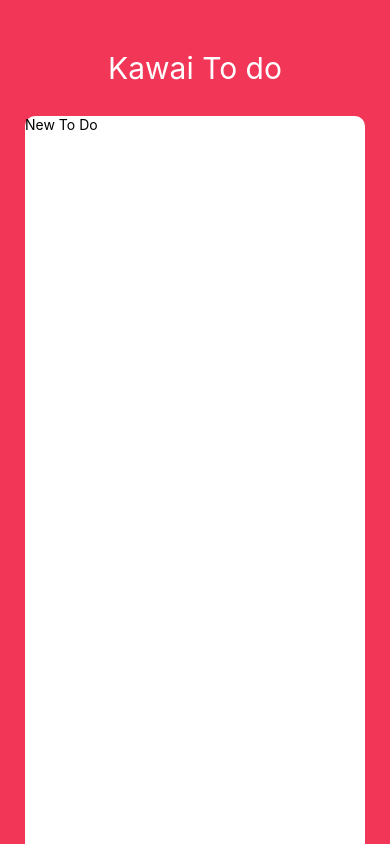
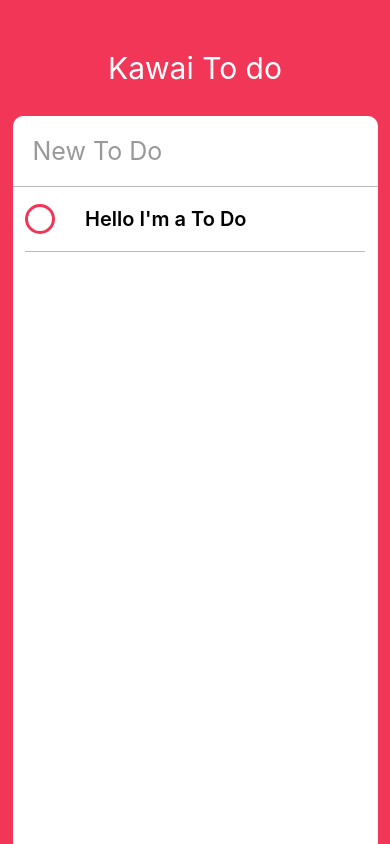
Before and after one commit to gaepury/react-native-kawai-todo, a React Native app: screen / in a window 390 px wide. Built offline with nearby package versions, Linux system fonts and the light colour scheme.

Commit message:
Coding the UI part 2, 3

```diff
--- a/App.js
+++ b/App.js
@@ -1,4 +1,4 @@
-import React from 'react';
+import React, { Component } from 'react';
 import {
   StyleSheet,
   Text,
@@ -7,23 +7,11 @@
   TextInput,
   Dimensions,
   Platform,
+  ScrollView,
 } from 'react-native';
+import Todo from './components/Todo'
 
-const { height, width } = Dimensions.get("window");
-
-export default class App extends React.Component {
-  render() {
-    return (
-      <View style={styles.container}>
-        <StatusBar barStyle="light-content"/>
-        <Text style={styles.title}>Kawai To do</Text>
-        <View style={styles.card}>
-          <TextInput style={styles.newTodo} placeholder={"New To Do"}/>
-        </View>
-      </View>
-    );
-  }
-}
+const { height, width } = Dimensions.get('window');
 
 const styles = StyleSheet.create({
   container: {
@@ -32,21 +20,21 @@
     alignItems: 'center',
   },
   title: {
-    color: "white",
+    color: 'white',
     fontSize: 30,
     marginTop: 50,
     marginBottom: 30,
-    fontWeight: "400",
+    fontWeight: '400',
   },
   card: {
-    backgroundColor: "white",
+    backgroundColor: 'white',
     flex: 1,
-    width: width - 50,
+    width: width - 25,
     borderTopLeftRadius: 10,
     borderTopRightRadius: 10,
     ...Platform.select({
       ios: {
-        shadowColor: "rgb(50, 50, 50)",
+        shadowColor: 'rgb(50, 50, 50)',
         shadowOpacity: 0.5,
         shadowRadius: 5,
         shadowOffset: {
@@ -59,7 +47,50 @@
       },
     }),
   },
-  newTodo: {
+  input: {
+    padding: 20,
+    borderBottomColor: '#bbb',
+    borderBottomWidth: 1,
+    fontSize: 25,
+  },
+  toDos: {
+    alignItems: 'center'
+  },
+});
 
+class App extends Component {
+  state = {
+    newTodo: '',
+  };
+
+  _controllNewTodo = text => {
+    this.setState({newTodo: text})
+  };
+
+  render() {
+    const { newTodo } = this.state;
+
+    return (
+      <View style={styles.container}>
+        <StatusBar barStyle='light-content'/>
+        <Text style={styles.title}>Kawai To do</Text>
+        <View style={styles.card}>
+          <TextInput
+            style={styles.input}
+            placeholder={'New To Do'}
+            value={newTodo}
+            onChangeText={this._controllNewTodo}
+            placeholderTextColor={"#999"}
+            returnKeyType={"done"}
+            autoCorrect={false}
+          />
+          <ScrollView contentContainerStyle={styles.toDos}>
+            <Todo/>
+          </ScrollView>
+        </View>
+      </View>
+    );
   }
-});
+}
+
+export default App;
--- /dev/null
+++ b/components/Todo.js
@@ -0,0 +1,67 @@
+import React, { Component } from 'react';
+import {
+  View,
+  Text,
+  TouchableOpacity,
+  StyleSheet,
+  Dimensions
+} from 'react-native';
+
+const { height, width } = Dimensions.get('window');
+
+const styles = StyleSheet.create({
+  container: {
+    width: width - 50,
+    borderBottomColor: '#bbb',
+    borderBottomWidth: StyleSheet.hairlineWidth,
+    flexDirection: 'row',
+    alignItems: 'center',
+  },
+  circle: {
+    width: 30,
+    height: 30,
+    borderRadius: 15,
+    borderWidth: 3,
+    marginRight: 30,
+  },
+  completedCircle: {
+    borderColor: '#bbb',
+  },
+  unCompletedCircle: {
+    borderColor: '#F23657',
+  },
+  text: {
+    fontWeight: '600',
+    fontSize: 20,
+    marginVertical: 20
+  },
+});
+
+class Todo extends Component {
+  state = {
+    isEditing: false,
+    isCompleted: false
+  };
+
+  _toggleComplete = () => {
+    this.setState(prevState => ({isCompleted: !prevState.isCompleted}));
+  };
+
+  render() {
+    const {isCompleted} = this.state;
+    return (
+      <View style={styles.container}>
+        <TouchableOpacity onPress={this._toggleComplete}>
+          <View
+            style={
+              [styles.circle, isCompleted ? styles.completedCircle : styles.unCompletedCircle ]
+            }
+          />
+        </TouchableOpacity>
+        <Text style={styles.text}>Hello I'm a To Do</Text>
+      </View>
+    );
+  }
+}
+
+export default Todo;
```
